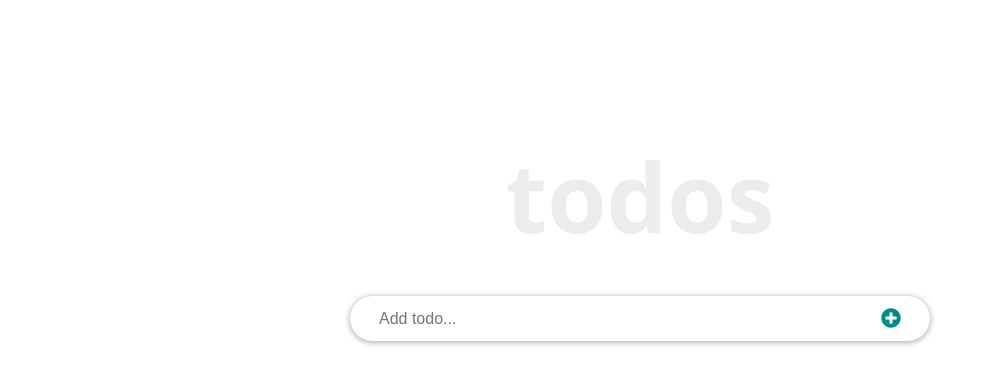
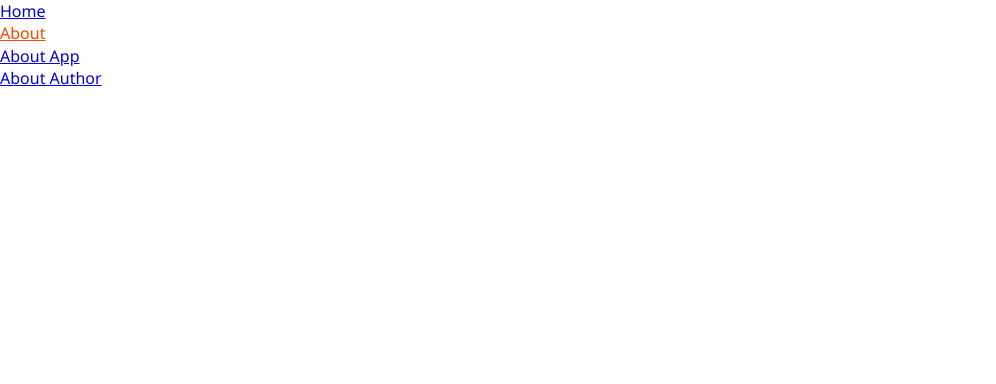
Before and after one commit to kikipet/react-first, a React (Create React App) app: page /about in a window 1280 px wide. Shown: the top 384 px of the page, without its empty margins (0-996 px from the left). Built offline with nearby package versions, Linux system fonts and the light colour scheme.

Commit message:
add navigation links

```diff
--- a/package.json
+++ b/package.json
@@ -9,6 +9,7 @@
     "react": "^17.0.1",
     "react-dom": "^17.0.1",
     "react-icons": "^4.2.0",
+    "react-router-dom": "^5.2.0",
     "react-scripts": "^4.0.3",
     "uuid": "^8.3.2",
     "web-vitals": "^1.1.0"
--- a/src/App.css
+++ b/src/App.css
@@ -64,6 +64,11 @@ body {
 	border: none;
 }
 
+.active-link {
+	color: orangered;
+	text-decoration: underline;
+}
+
 .App {
   text-align: center;
 }
--- a/src/components/Navbar.js
+++ b/src/components/Navbar.js
@@ -0,0 +1,32 @@
+import React from "react"
+import { NavLink } from "react-router-dom"
+
+const Navbar = () => {
+    const links = [
+        {
+            id: 1,
+            path: "/",
+            text: "Home"
+        },
+        {
+            id: 2,
+            path: "/about",
+            text: "About"
+        }
+    ]
+    return (
+        <nav className="navBar">
+            <ul>
+                {links.map(link => {
+                    return (
+                        <li key={link.id}>
+                            <NavLink to={link.path} activeClassName="active-link" exact>{link.text}</NavLink>
+                        </li>
+                    )
+                })}
+            </ul>
+        </nav>
+    )
+}
+
+export default Navbar
--- a/src/components/TodoContainer.js
+++ b/src/components/TodoContainer.js
@@ -1,8 +1,12 @@
 import React, { useState, useEffect } from "react"
+import { v4 as uuidv4 } from "uuid"
+import { Route, Switch } from "react-router-dom"
 import Header from "./Header"
 import TodosList from "./TodosList"
-import InputTodo from "./InputTodo";
-import { v4 as uuidv4 } from "uuid"
+import InputTodo from "./InputTodo"
+import About from "../pages/About"
+import NotMatch from "../pages/NotMatch"
+import Navbar from "./Navbar"
 
 
 const TodoContainer = () => {
@@ -63,6 +67,10 @@ const TodoContainer = () => {
 
     return (
         // define various properties/props that can be accessed elsewhere
+        <>
+            <Navbar />
+            <Switch>
+                <Route exact path="/">
                     <div className="container">
                         <div className="inner">
                             <Header />
@@ -75,6 +83,15 @@ const TodoContainer = () => {
                             />
                         </div>
                     </div>
+                </Route>
+                <Route path="/about">
+                    <About />
+                </Route>
+                <Route path="*">
+                    <NotMatch />
+                </Route>
+            </Switch>
+        </>
     )
 }
 
--- a/src/index.js
+++ b/src/index.js
@@ -1,12 +1,15 @@
 import React from 'react';
 import ReactDOM from 'react-dom';
+import { BrowserRouter } from "react-router-dom"
 import TodoContainer from './components/TodoContainer';
 import "./App.css"
 
 ReactDOM.render(
     // StrictMode for debugging?
     <React.StrictMode>
-        <TodoContainer />
+        <BrowserRouter>
+            <TodoContainer />
+        </BrowserRouter>
     </React.StrictMode>,
     document.getElementById("root")
 );
--- /dev/null
+++ b/src/pages/About.js
@@ -0,0 +1,24 @@
+import React from "react"
+import { Link, useRouteMatch, Route } from "react-router-dom"
+import SinglePage from "./SinglePage"
+
+const About = () => {
+    const { url, path } = useRouteMatch()
+    return (
+        <div>
+            <ul>
+                <li>
+                    <Link to={`${url}/about-app`}>About App</Link>
+                </li>
+                <li>
+                    <Link to={`${url}/about-author`}>About Author</Link>
+                </li>
+            </ul>
+            <Route path={`${path}/:slug`}>
+                <SinglePage />
+            </Route>
+        </div>
+    )
+}
+
+export default About
--- /dev/null
+++ b/src/pages/NotMatch.js
@@ -0,0 +1,11 @@
+import React from "react"
+
+const NotMatch = () => {
+    return (
+        <div>
+            <h3>No match for this page</h3>
+        </div>
+    )
+}
+
+export default NotMatch
--- /dev/null
+++ b/src/pages/SinglePage.js
@@ -0,0 +1,28 @@
+import React from "react"
+import { useParams } from "react-router-dom"
+
+const SinglePage = () => {
+    const aboutData = [
+        {
+            slug: "about-app",
+            title: "About the App",
+            description: "In this app, you can add, delete, submit and edit items. To edit items, double-click on them. Once you are done, press enter."
+        },
+        {
+            slug: "about-author",
+            title: "About the Author",
+            description: "ha. you thought."
+        }
+    ]
+    const { slug } = useParams()
+    const aboutContent = aboutData.find(item => item.slug === slug)
+    const { title, description } = aboutContent
+    return (
+        <div>
+            <h1>{title}</h1>
+            <p>{description}</p>
+        </div>
+    )
+}
+
+export default SinglePage
```
Also changed, not shown: 1 other file (tests, documents, lock files or other folders). Lines whose indentation alone changed are shown as unchanged.
